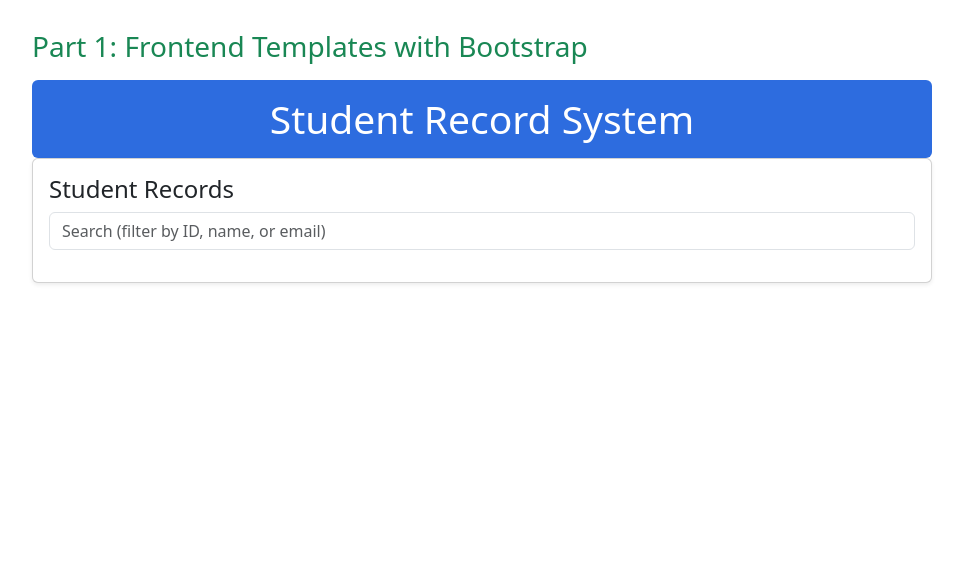
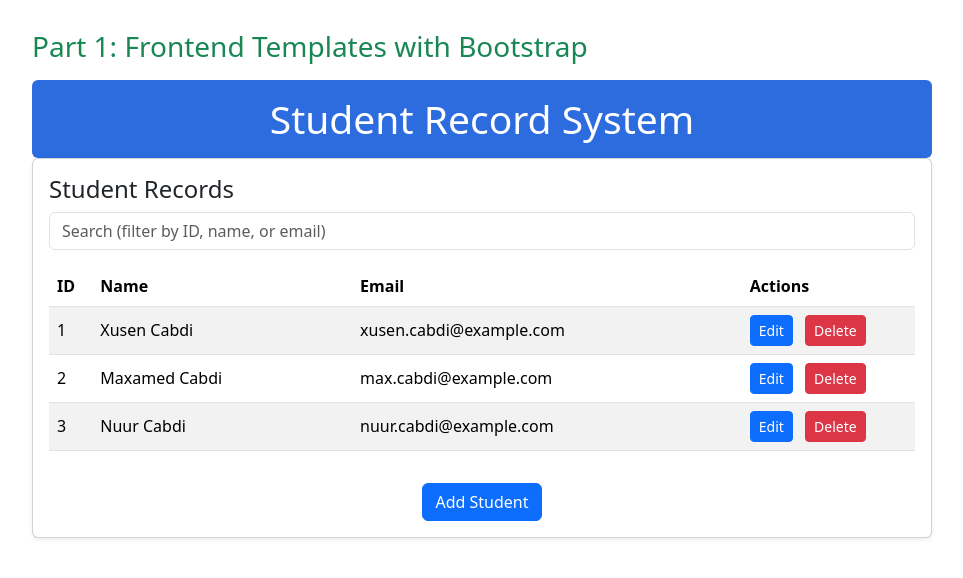
Before and after one commit to maxamedabdullahi/Exercise, a Django app: page / in a window 1280 px wide. Shown: the top 578 px of the page, without its empty margins (158-1121 px from the left). Run offline with Django 5.2, Linux system fonts and the light colour scheme.

Commit message:
The second step

```diff
--- a/myproject/templates/home.html
+++ b/myproject/templates/home.html
@@ -27,3 +27,75 @@
         <div class="mb-3">
           <input id="searchBox" type="search" class="form-control" placeholder="Search (filter by ID, name, or email)">
         </div>
+
+        <!-- TABLE -->
+        <div class="table-responsive">
+          <table id="studentsTable" class="table table-striped align-middle">
+            <thead>
+              <tr>
+                <th style="width:5%;">ID</th>
+                <th style="width:30%;">Name</th>
+                <th style="width:45%;">Email</th>
+                <th style="width:20%;">Actions</th>
+              </tr>
+            </thead>
+            <tbody>
+              <tr data-id="1">
+                <td>1</td>
+                <td>Xusen Cabdi</td>
+                <td>xusen.cabdi@example.com</td>
+                <td>
+                  <button class="btn btn-sm btn-primary me-2" id="Edit">Edit</button>
+
+
+                      <!-- DELETE BUTTON with dropdown (hoos u dag) -->
+                  <div class="btn-group">
+                    <button id="del 1" type="button" class="btn btn-sm btn-danger "  aria-expanded="false">
+                                         Delete
+                    </button>
+
+                  </div>
+                </td>
+              </tr>
+
+              <tr data-id="2">
+                <td>2</td>
+                <td>Maxamed Cabdi</td>
+                <td>max.cabdi@example.com</td>
+                <td>
+                  <button class="btn btn-sm btn-primary me-2" id="Edit 1">Edit</button>
+                  <div class="btn-group">
+                    <button id="del 2" type="button" class="btn btn-sm btn-danger"  aria-expanded="false">
+                      Delete
+                    </button>
+
+                        </div>
+                </td>
+              </tr>
+
+              <tr data-id="3">
+                <td>3</td>
+                <td>Nuur Cabdi</td>
+                <td>nuur.cabdi@example.com</td>
+                <td>
+                  <button class="btn btn-sm btn-primary me-2" id="Edit 1">Edit</button>
+                  <div class="btn-group">
+                    <button id="del 2" type="button" class="btn btn-sm btn-danger"  aria-expanded="false">
+                      Delete
+                    </button>
+
+                        </div>
+                </td>
+              </tr>
+
+            </tbody>
+          </table>
+        </div>
+
+        <!-- ADD BUTTON -->
+        <div class="text-center mt-3">
+          <button id="addStudent" class="btn btn-primary">Add Student</button>
+        </div>
+      </div>
+    </div>
+  </div>
```
